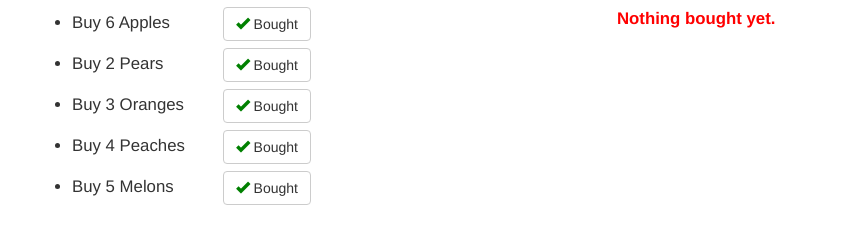
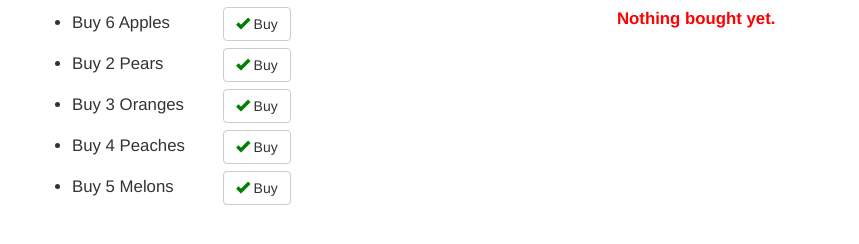
Before and after one commit to adityajoardar/coursera-angular, a plain HTML site: page Module2_solution/index.html in a window 1280 px wide. Shown: the part 126-370 px from the top of the page, without its empty margins (38-897 px from the left). Drawn offline with Linux system fonts and the light colour scheme.

Commit message:
Update index.html

```diff
--- a/Module2_solution/index.html
+++ b/Module2_solution/index.html
@@ -47,7 +47,7 @@
 				<h2>To Buy:</h2>
 				<ul>
 					<li ng-repeat="item in tbc.items">
-            <span class="item-label">Buy {{item.quantity}} {{item.name}}</span> <button class="btn btn-default" ng-click="tbc.markAsBought($index)"><span class="glyphicon glyphicon-ok"></span> Bought</button>
+            <span class="item-label">Buy {{item.quantity}} {{item.name}}</span> <button class="btn btn-default" ng-click="tbc.markAsBought($index)"><span class="glyphicon glyphicon-ok"></span> Buy</button>
             </li>
 				</ul>
 				<div class="emptyMessage" ng-if="!tbc.items.length">Everything is bought!</div>
```
